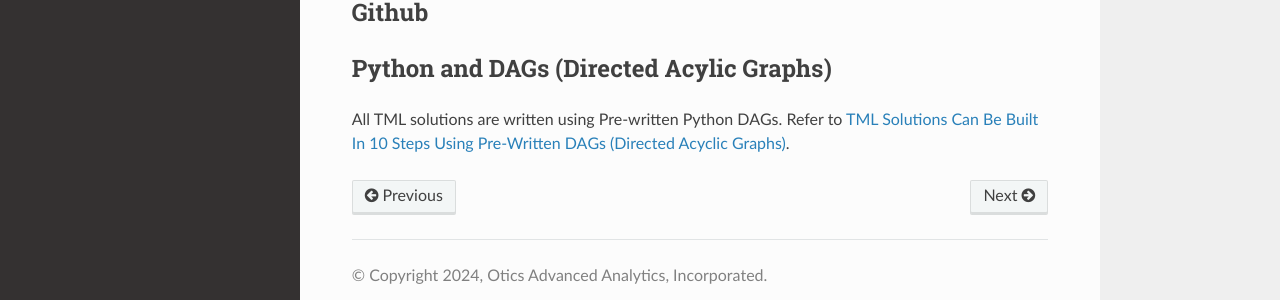
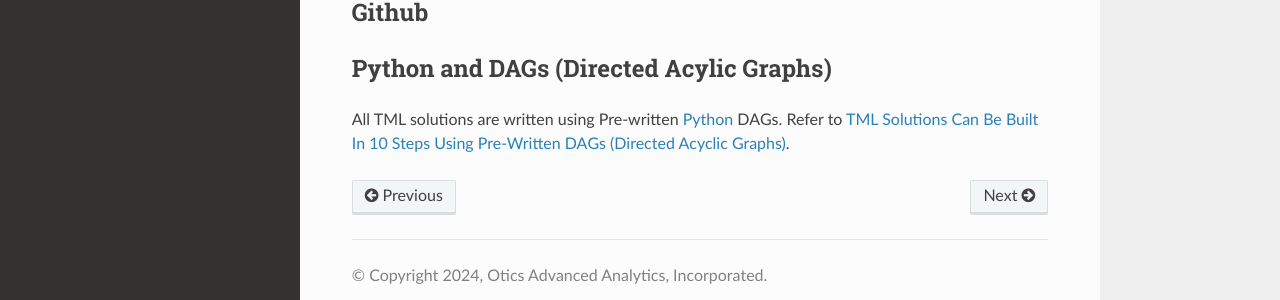
Before and after one commit to smaurice101/readthedocs, a Sphinx documentation site: the page built from docs/source/coreintegrations.rst, in a window 1280 px wide and 1229 px high. Shown: the part 884-1184 px from the top of the window. Built offline with Sphinx 7.4.7 and the Read the Docs theme 2.0.0, drawn with Linux system fonts in a browser that asks for light colours; part of the change alters nothing that is shown.

```diff
--- a/docs/source/coreintegrations.rst
+++ b/docs/source/coreintegrations.rst
@@ -35,4 +35,4 @@ Github
 Python and DAGs (Directed Acylic Graphs)
 -----------
 
-All TML solutions are written using Pre-written Python DAGs.  Refer to :ref:`TML Solutions Can Be Built In 10 Steps Using Pre-Written DAGs (Directed Acyclic Graphs)`.
+All TML solutions are written using Pre-written `Python <https://www.python.org/>`_ DAGs.  Refer to :ref:`TML Solutions Can Be Built In 10 Steps Using Pre-Written DAGs (Directed Acyclic Graphs)`.
```
